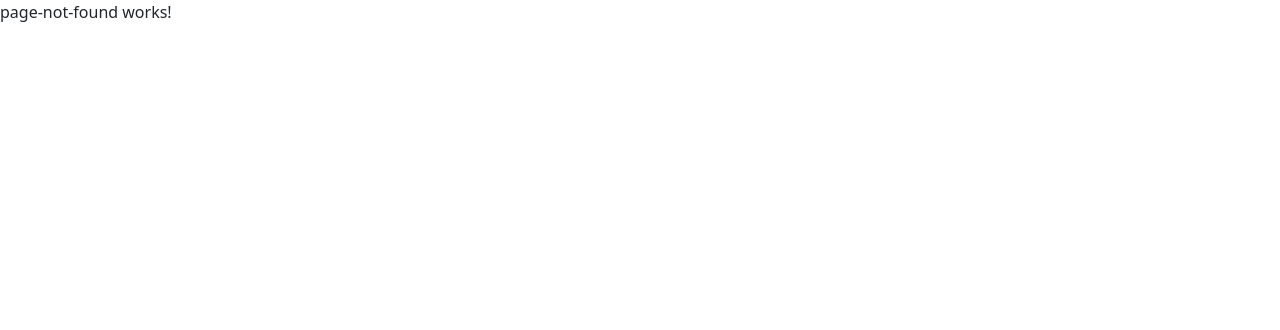
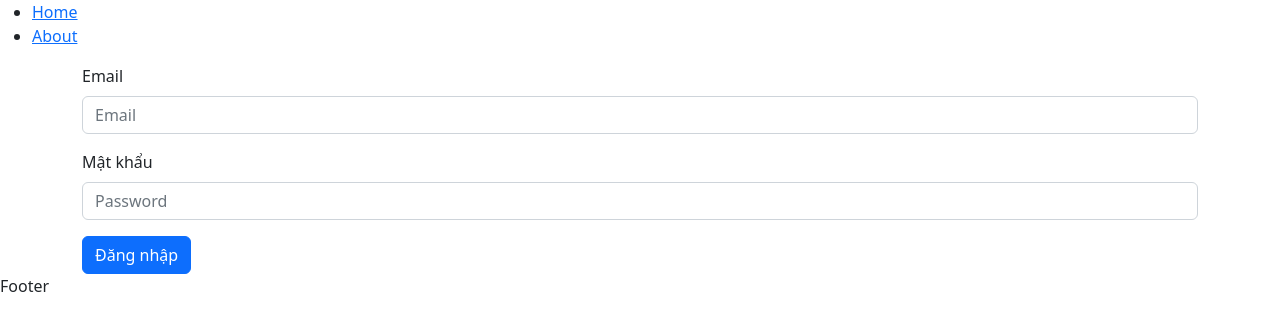
Before and after one commit to datlt2306/web208, an Angular app: page /signin in a window 1280 px wide. Shown: the top 330 px of the page. Built offline with nearby package versions, Linux system fonts and the light colour scheme.

Commit message:
Buổi 14: Signin

```diff
--- a/src/app/app-routing.module.ts
+++ b/src/app/app-routing.module.ts
@@ -12,6 +12,7 @@ import { ProductDetailComponent } from './pages/product-detail/product-detail.co
 import { ProductAddComponent } from './pages/product-add/product-add.component';
 import { ProductEditComponent } from './pages/product-edit/product-edit.component';
 import { SignupComponent } from './pages/signup/signup.component';
+import { SigninComponent } from './pages/signin/signin.component';
 
 const routes: Routes = [
   {
@@ -19,6 +20,7 @@ const routes: Routes = [
       { path: '', component: HomePageComponent },
       { path: 'about', component: AboutComponent },
       { path: "signup", component: SignupComponent },
+      { path: "signin", component: SigninComponent },
       { path: 'product/:id', component: ProductDetailComponent }
     ]
   },
--- a/src/app/app.module.ts
+++ b/src/app/app.module.ts
@@ -18,6 +18,7 @@ import { ProductDetailComponent } from './pages/product-detail/product-detail.co
 import { ProductAddComponent } from './pages/product-add/product-add.component';
 import { ProductEditComponent } from './pages/product-edit/product-edit.component';
 import { SignupComponent } from './pages/signup/signup.component';
+import { SigninComponent } from './pages/signin/signin.component';
 
 // decorators
 @NgModule({
@@ -35,6 +36,7 @@ import { SignupComponent } from './pages/signup/signup.component';
     ProductAddComponent,
     ProductEditComponent,
     SignupComponent,
+    SigninComponent,
   ],
   imports: [
     BrowserModule,
--- /dev/null
+++ b/src/app/pages/signin/signin.component.html
@@ -0,0 +1,45 @@
+<div class="container">
+    <form [formGroup]="formSignin" (ngSubmit)="onHandleSubmit()">
+        <div class="mb-3">
+            <label for="email" class="form-label">Email</label>
+            <input
+                id="email"
+                type="email"
+                formControlName="email"
+                placeholder="Email"
+                class="form-control"
+            />
+        </div>
+        <div *ngIf="formSignin.get('email')?.hasError('required') && submitted">
+            Email is Required
+        </div>
+        <div *ngIf="formSignin.get('email')?.hasError('email') && submitted">
+            Email invalid
+        </div>
+        <div class="mb-3">
+            <label for="password" class="form-label">Mật khẩu</label>
+            <input
+                id="password"
+                type="password"
+                formControlName="password"
+                placeholder="Password"
+                class="form-control"
+            />
+        </div>
+        <div
+            *ngIf="
+                formSignin.get('password')?.hasError('password') && submitted
+            "
+        >
+            Mật khẩu là bắt buộc
+        </div>
+        <div
+            *ngIf="
+                formSignin.get('password')?.hasError('minlength') && submitted
+            "
+        >
+            Mật khẩu phải trên 6 ký tự
+        </div>
+        <button class="btn btn-primary">Đăng nhập</button>
+    </form>
+</div>
--- /dev/null
+++ b/src/app/pages/signin/signin.component.ts
@@ -0,0 +1,31 @@
+import { Component } from '@angular/core';
+import { FormBuilder, FormGroup, Validators } from '@angular/forms';
+import { AuthService } from 'src/app/services/auth.service';
+
+@Component({
+  selector: 'app-signin',
+  templateUrl: './signin.component.html',
+  styleUrls: ['./signin.component.scss']
+})
+export class SigninComponent {
+  submitted: boolean = false;
+  formSignin = this.fb.group({
+    email: ['', [Validators.required, Validators.email]],
+    password: ['', [Validators.minLength(6)]]
+  });
+
+  constructor(private fb: FormBuilder, private auth: AuthService) {
+
+  }
+
+  onHandleSubmit() {
+    this.submitted = true;
+    if (this.formSignin.valid) {
+      console.log(1)
+
+      this.auth.signin(this.formSignin.value).subscribe(data => {
+        localStorage.setItem('user', JSON.stringify(data));
+      });
+    }
+  }
+}
--- a/src/app/services/auth.service.ts
+++ b/src/app/services/auth.service.ts
@@ -8,10 +8,11 @@ import { Observable } from 'rxjs';
 export class AuthService {
   API_URL: string = 'http://localhost:8080/api';
   constructor(private http: HttpClient) {
-
   }
-
   signup(user: any): Observable<any> {
     return this.http.post<any>(`${this.API_URL}/signup`, user);
   }
+  signin(user: any): Observable<any> {
+    return this.http.post<any>(`${this.API_URL}/signin`, user);
+  }
 }
```
Also changed, not shown: src/app/pages/signin/signin.component.scss (added), 1 other file (tests, documents, lock files or other folders).
